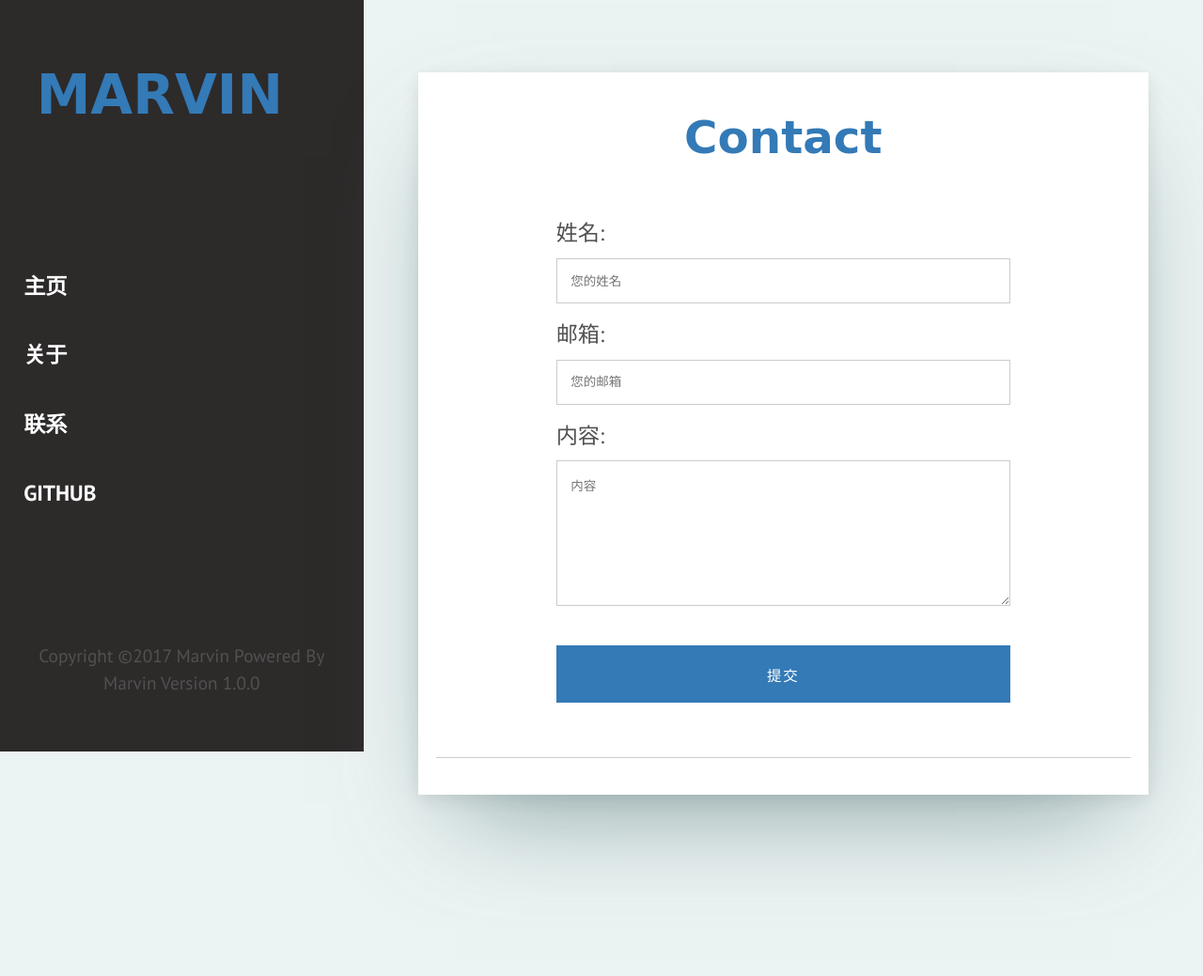
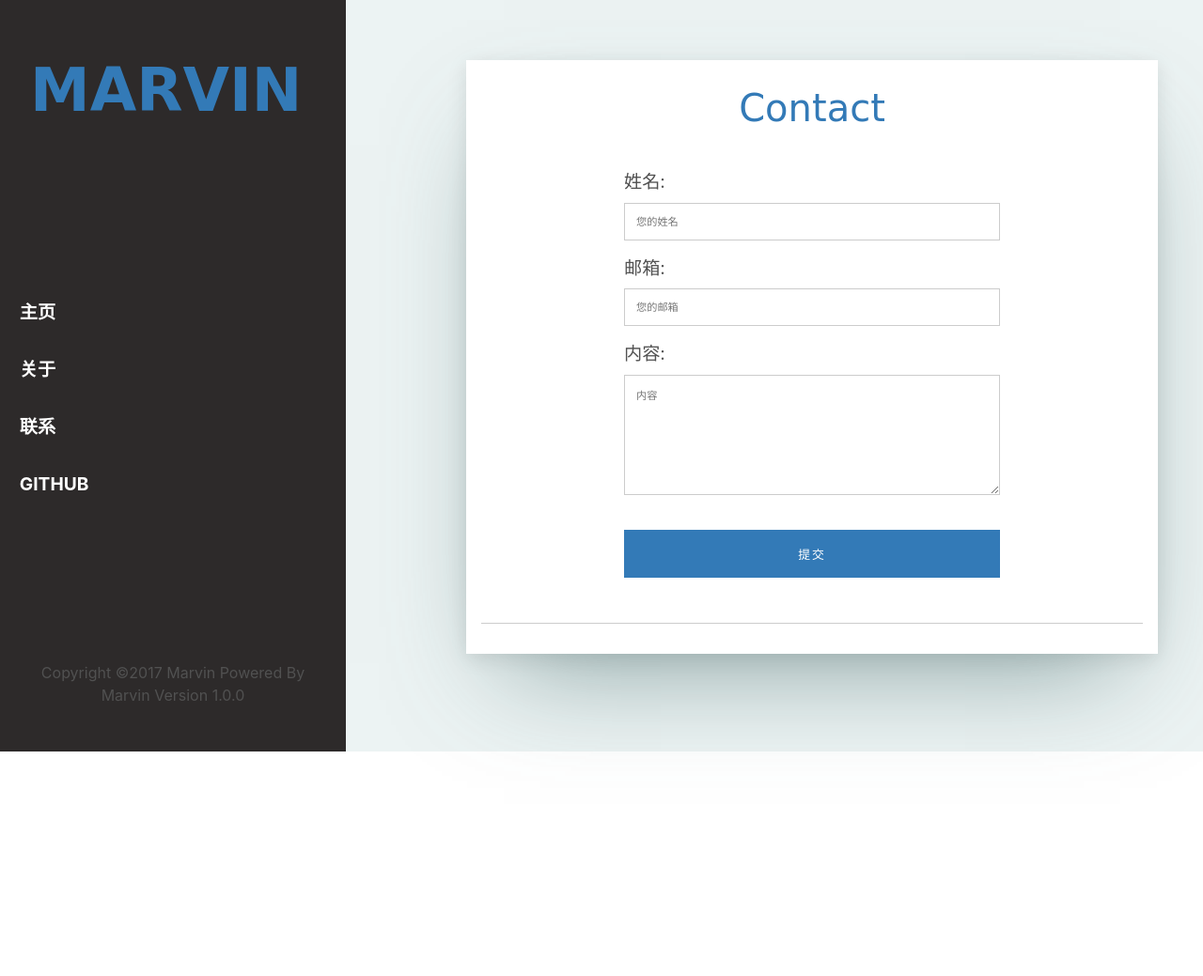
Before and after one commit to mapuwen123/py_blog, a Django app: page /blog/contact/ in a window 1280 px wide. Shown: the whole page at 94% size. After the commit the page ends 800 px from the top, so only its background shows below. Run offline with Django 3.2, Linux system fonts and the light colour scheme; some libraries are stand-ins or nearby versions; some web fonts are replaced.

Commit message:
修改main.css结合uikit

```diff
--- a/blog/templates/blog/contact.html
+++ b/blog/templates/blog/contact.html
@@ -1,13 +1,18 @@
 <!DOCTYPE html>
-<html lang="en">
+<html lang="en" style="height: 100%">
 <head>
     {% load staticfiles %}
     <meta charset="UTF-8">
     <title>首页</title>
     <link href="https://fonts.googleapis.com/css?family=Finger+Paint|PT+Sans:400,700" rel="stylesheet">
     <link rel="stylesheet" type="text/css" href="{% static "css/main.css" %}">
+    <link rel="stylesheet" type="text/css" href="{% static "css/uikit.min.css" %}">
+    <link rel="stylesheet" type="text/css" href="{% static "css/uikit-rtl.min.css" %}">
     <script src="https://cdn.bootcss.com/jquery/3.2.1/jquery.min.js"></script>
+    <script src="{% static "js/uikit.min.js" %}"></script>
+    <script src="{% static "js/uikit-icons.min.js" %}"></script>
 </head>
+<body style="height: 100%">
 <aside class="sidebar">
     <div class="sidebar-container">
         <div class="sidebar-logo">
@@ -18,8 +23,8 @@
             <li class="menu-items"><a class="menu-links" href="/blog/about">关于</a></li>
             <li class="menu-items"><a class="menu-links" href="/blog/contact">联系</a></li>
             <li class="menu-items"><a class="menu-links" href="https://github.com/mapuwen123">Github</a></li>
-{#            <li class="menu-items"><a class="menu-links"#}
-{#                                      href="https://github.com/artemsheludko/fresh/archive/master.zip">Download</a></li>#}
+            {#            <li class="menu-items"><a class="menu-links"#}
+            {#                                      href="https://github.com/artemsheludko/fresh/archive/master.zip">Download</a></li>#}
         </menu>
 
         <div class="sidebar-social">
--- a/blog/templates/blog/content.html
+++ b/blog/templates/blog/content.html
@@ -6,8 +6,13 @@
     <title>内容</title>
     <link href="https://fonts.googleapis.com/css?family=Finger+Paint|PT+Sans:400,700" rel="stylesheet">
     <link rel="stylesheet" type="text/css" href="{% static "css/main.css" %}">
+    <link rel="stylesheet" type="text/css" href="{% static "css/uikit.min.css" %}">
+    <link rel="stylesheet" type="text/css" href="{% static "css/uikit-rtl.min.css" %}">
     <script src="https://cdn.bootcss.com/jquery/3.2.1/jquery.min.js"></script>
+    <script src="{% static "js/uikit.min.js" %}"></script>
+    <script src="{% static "js/uikit-icons.min.js" %}"></script>
 </head>
+<body>
 <aside class="sidebar">
     <div class="sidebar-container">
         <div class="sidebar-logo">
--- a/blog/templates/blog/index.html
+++ b/blog/templates/blog/index.html
@@ -12,6 +12,7 @@
     <script src="{% static "js/uikit.min.js" %}"></script>
     <script src="{% static "js/uikit-icons.min.js" %}"></script>
 </head>
+<body>
 <aside class="sidebar">
     <div class="sidebar-container">
         <div class="sidebar-logo">
--- a/static/css/main.css
+++ b/static/css/main.css
@@ -798,7 +802,7 @@ pre code {
     left: 0;
     right: 0;
     bottom: 0;
-  width: 20rem;
+    width: 23rem;
     padding: 2rem 1rem;
 }
 
@@ -850,20 +857,23 @@ pre code {
     color: #337ab7;
     text-transform: uppercase;
     text-decoration: none;
-  font-size: 3rem;
+    font-size: 4rem;
     font-weight: 700;
 }
 
 .sidebar-social {
     text-align: center;
 }
+
 .sidebar-social .social-items {
     display: inline-block;
 }
+
 .sidebar-social .social-links {
     display: inline-block;
     text-decoration: none;
 }
+
 .sidebar-social .social-icons {
     font-size: 1.4rem;
     padding: 0.4rem 0.5rem;
@@ -878,8 +889,8 @@ pre code {
 
 .content {
     position: relative;
-  max-width: 48rem;
-  margin-left: 22rem;
+    max-width: 70rem;
+    margin-left: 30rem;
     margin-right: 2rem;
     padding: 4rem 1rem;
 }
```
Also changed, not shown: other parts of static/css/main.css (+52 -28 lines), blog/templates/blog/about.html (+7 -2 lines), blog/templates/pagination/pagination.html (+4 -4 lines). Lines whose indentation alone changed are shown as unchanged.
